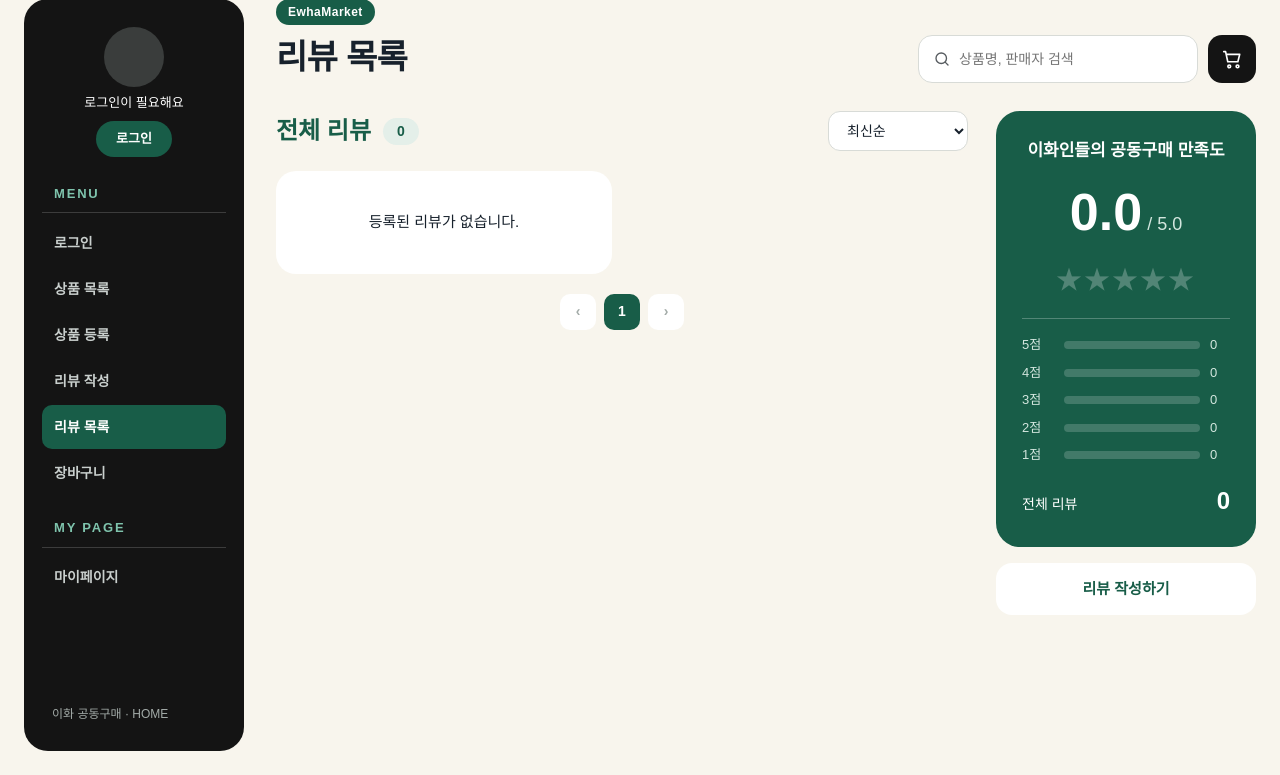
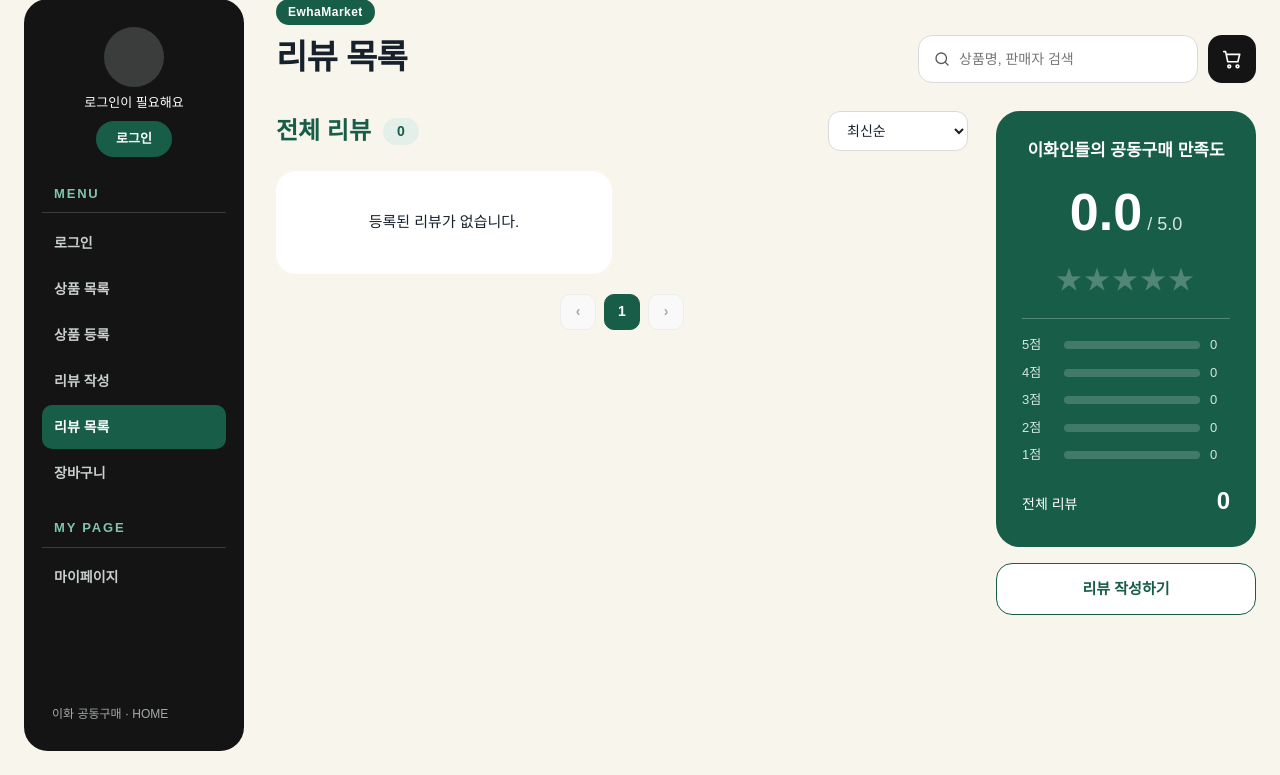
Before and after one commit to 2026-osp-project-2425/2026_osp_project_2425, a Flask app: page /review in a window 1280 px wide. Shown: the part 25-800 px from the top of the page. Run offline with Flask 3, Linux system fonts and the light colour scheme; data that the repository does not hold is empty; some web fonts are replaced.

Commit message:
하단 page nav 스타일 통일

```diff
--- a/static/css/common.css
+++ b/static/css/common.css
@@ -97,7 +97,26 @@ progress::-webkit-progress-bar { background:#e5e9e6; border-radius:var(--radius-
 progress::-webkit-progress-value { background:var(--green); border-radius:var(--radius-pill); }
 progress::-moz-progress-bar { background:var(--green); border-radius:var(--radius-pill); }
 .pagination { display:flex; justify-content:center; gap:8px; margin-top:20px; }
-.pagination [aria-disabled] { color:#a3aba8; }
+.pagination .pill {
+    min-width: 36px;
+    padding: 0 12px;
+    background: #fff;
+    border: 1px solid var(--line);
+    border-radius: 10px;
+    font-size: 14px;
+    font-weight: 700;
+}
+.pagination .pill.on {
+    background: var(--green);
+    border-color: var(--green);
+    color: #fff;
+}
+.pagination [aria-disabled] {
+    color: #a3aba8;
+    background: #f8f9f8;
+    border-color: var(--line);
+    pointer-events: none;
+}
 .stars { color:var(--star); font-size:18px; letter-spacing:1px; white-space:nowrap; }
 .star-off { color:var(--star-off); }
 .preserve-lines { white-space:pre-wrap; }
--- a/static/css/review_list.css
+++ b/static/css/review_list.css
@@ -18,8 +18,6 @@
 .review-foot-right { display:flex; align-items:center; gap:20px; }
 .review-foot time { color:var(--muted); font-size:13px; }
 .review-foot .detail-link { font-weight:700; }
-.pagination .pill { min-width:36px; padding:0 12px; border:0; border-radius:10px; font-size:14px; font-weight:700; }
-.pagination .pill.on { background:var(--green); }
 .satisfaction { display:flex; flex-direction:column; gap:18px; padding:28px 26px; border-radius:24px; }
 .satisfaction h3 { text-align:center; font-size:17px; font-weight:700; }
 .average { text-align:center; }
@@ -34,7 +32,7 @@
 .dist-bar div { height:100%; border-radius:999px; background:var(--star-bright); }
 .review-total { display:flex; justify-content:space-between; align-items:baseline; font-size:14px; }
 .review-total b { font-size:24px; }
-.write-review { display:flex; align-items:center; justify-content:center; min-height:52px; border-radius:16px; background:#fff; color:var(--green); font-size:15px; font-weight:800; }
+.write-review { display:flex; align-items:center; justify-content:center; min-height:52px; border-radius:16px; border:1px solid var(--green); background:#fff; color:var(--green); font-size:15px; font-weight:800; }
 .write-review:hover { background:#f3f6f4; }
 @media(max-width:480px) { .review-card { padding:20px; } }
 .review-like-row { display: flex; align-items: center; gap: 8px; margin-top: 8px;}
```
